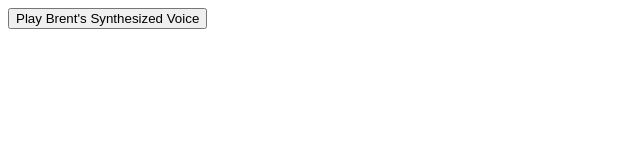
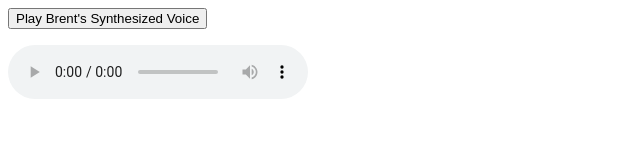
Before and after one commit to brentosaurus/playAudio, a plain HTML site: page index.html in a window 1280 px wide. Shown: the whole page, without its empty margins (0-640 px from the left). Drawn offline with Linux system fonts and the light colour scheme.

Commit message:
added playback control

```diff
--- a/index.html
+++ b/index.html
@@ -6,7 +6,8 @@
 </head>
 <body>
   <button onclick="playAudio()">Play Brent's Synthesized Voice</button>
-  <audio id="audio" src="brent march 10 - gettysburg address.mp3"></audio>
+  <p/>
+  <audio id="audio" controls="controls" src="brent march 10 - gettysburg address.mp3"></audio>
   <script>
     function playAudio() {
       var audio = document.getElementById("audio");
```
